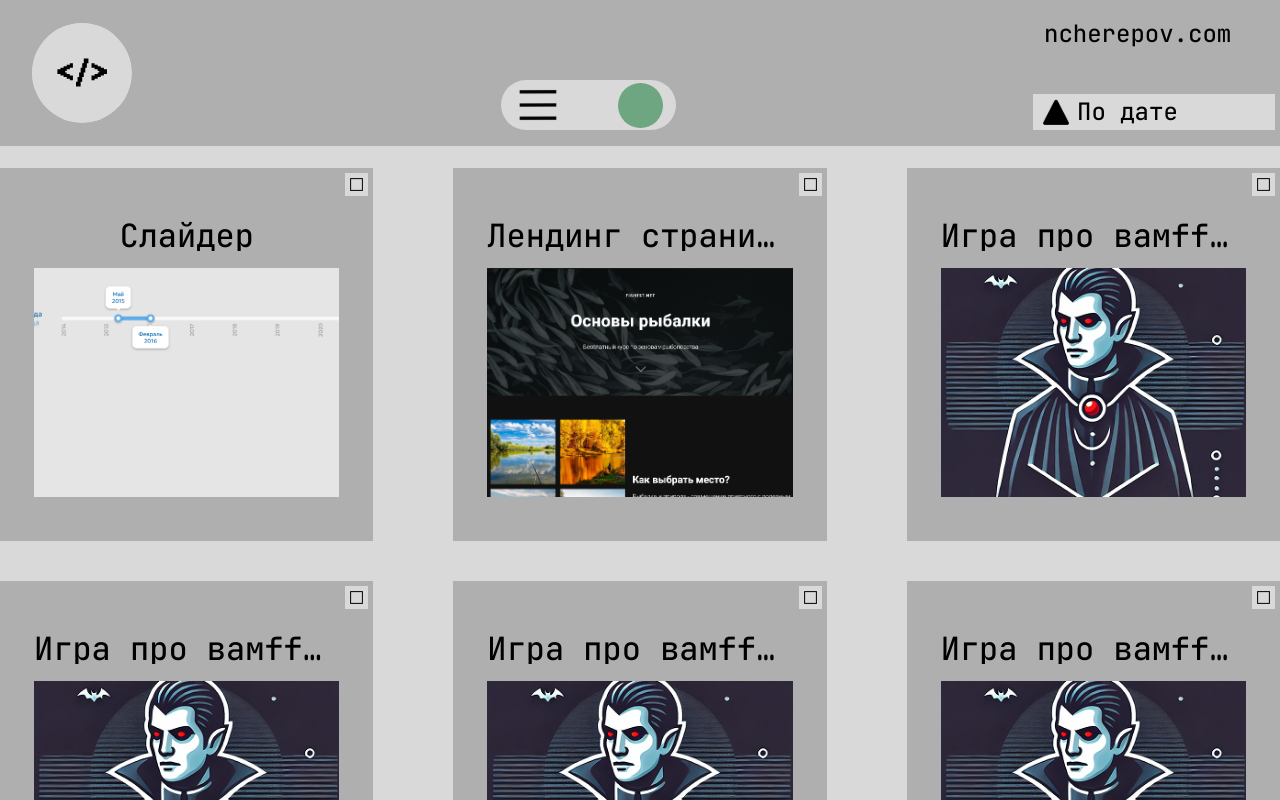
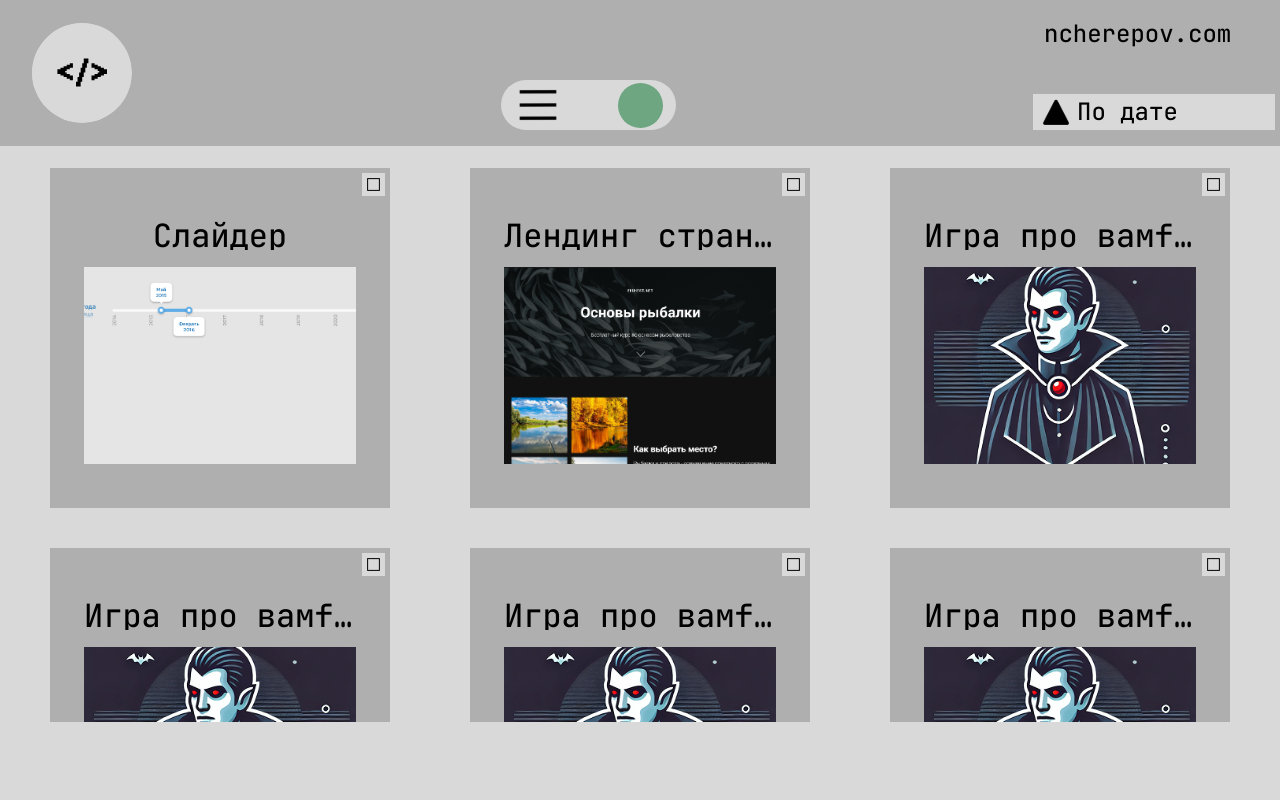
Before and after one commit to NikitaCherepov/my-portfolio, a Next.js app: page /sites in a window 1280 px wide. Shown: the top 800 px of the page. Built offline with nearby package versions, Linux system fonts and the light colour scheme.

Commit message:
[ADD] - Added scroll animation - Added background changing for buttons - Added nice scrollbar

```diff
--- a/src/app/components/Cards/SiteCard/Button/Button.module.scss
+++ b/src/app/components/Cards/SiteCard/Button/Button.module.scss
@@ -7,6 +7,7 @@
     max-height: 53px;
 
     padding: 8px 15px;
+    user-select: none;
 
     display: flex;
     align-items: center;
--- a/src/app/components/Cards/SiteCard/SiteCard.module.scss
+++ b/src/app/components/Cards/SiteCard/SiteCard.module.scss
@@ -115,12 +115,13 @@
                 height: 100%;
                 display: flex;
                 flex-direction: column;
-                gap: 23px;
                 align-items: center;
-                justify-content: flex-end;
+                justify-content: space-between;
+                max-height: 200px;
                 position: absolute;
                 bottom: 0;
                 z-index: 1;
+                overflow: hidden;
             }
         }
     }
--- a/src/app/components/Cards/SiteCard/index.tsx
+++ b/src/app/components/Cards/SiteCard/index.tsx
@@ -13,7 +13,8 @@ export default function SiteCard({object, toggleModal} : any) {
 
     const MotionImage = motion(Image);
 
-    const transitionSettings = { type: "spring", stiffness: 150, damping: 20 };
+    const transitionSettings = { type: "spring", stiffness: 150, damping: 20, };
+    const transitionHoverSettings = {duration: 0.2}
 
     return (
         <motion.div
@@ -45,11 +46,11 @@ export default function SiteCard({object, toggleModal} : any) {
                                         initial={{opacity: 0}}
                                         animate={{opacity: 1}}
                                         exit={{opacity:0}}
-                                        transition={transitionSettings}
+                                        transition={transitionHoverSettings}
                                         key='mainContent'
                                         className={styles.container__mainInfo__hoverMaterial__mainImage}
                                         >
-                                            <motion.img transition={transitionSettings} layout className={styles.container__mainInfo__hoverMaterial__mainImage} src={object.mainImage} alt={object.name} width={100} height={100}/>
+                                            <motion.img transition={transitionHoverSettings} layout className={styles.container__mainInfo__hoverMaterial__mainImage} src={object.mainImage} alt={object.name} width={100} height={100}/>
                                         </motion.div>
                                     )
                                     :
@@ -60,7 +61,7 @@ export default function SiteCard({object, toggleModal} : any) {
                                         initial={{opacity: 0}}
                                         animate={{opacity: 1}}
                                         exit={{opacity:0}}
-                                        transition={transitionSettings}
+                                        transition={transitionHoverSettings}
                                         key='hover'
                                         className={styles.container__mainInfo__hoverMaterial__hoveredButtons}
                                         >
@@ -101,7 +102,7 @@ export default function SiteCard({object, toggleModal} : any) {
                             </div>
                             <Button icon={'/images/icons/github.svg'}/>
                             <Button icon={'/images/icons/link.svg'}/>
-                            <Button text={'Подробнее'}/>
+                            <Button onClick={() => toggleModal(object.id)} text={'Подробнее'}/>
 
                             <p className={styles.container__mainContent__date}>
                                 {object.date}
--- a/src/app/components/ModalSites/ModalSites.module.scss
+++ b/src/app/components/ModalSites/ModalSites.module.scss
@@ -11,10 +11,12 @@
     flex-direction: column;
     align-items: center;
     flex: 1;
+    position: relative;
 
     padding: 30px;
     gap: 54px;
 
+    box-shadow: 0 0 8px 0px rgba(0, 0, 0, 0.509);
     &__header {
         font-size: 2.5rem;
         text-align: center;
--- a/src/app/components/ModalSites/index.tsx
+++ b/src/app/components/ModalSites/index.tsx
@@ -6,7 +6,7 @@ export default function ModalSites({toggleModal, id}: any) {
     const {sites} = useWorkStore();
     const object = sites.find((el) => el.id === id);
     return (
-        <div className={`${styles.container} dropShadow`} onClick={(e) => e.stopPropagation()}>
+        <div className={`${styles.container}`} onClick={(e) => e.stopPropagation()}>
             <div onClick={() => toggleModal(null)} className={`${styles.closeButton} hoverEffect`}>
                 <img src='images/icons/close.svg'></img>
             </div>
--- a/src/app/sites/page.tsx
+++ b/src/app/sites/page.tsx
@@ -9,10 +9,54 @@ import { useSortSitesStore } from "../store/useExitStore"
 import {AnimatePresence, motion} from 'framer-motion'
 import { SiteWork, MusicWork } from "../store/useExitStore"
 import { SortSitesStore } from "../store/useExitStore"
-import {useState, useEffect} from 'react'
+import {useState, useEffect, useRef} from 'react'
 import ModalSites from "../components/ModalSites"
 
 export default function SitesPage() {
+    const scrollRef = useRef<HTMLDivElement | null>(null);
+    const [scrollDir, setScrollDir] = useState<"up" | "down" | 'idle'>('idle');
+    const scrollVariants = {
+        idle: { rotateX: 0, boxShadow: 'none' },
+        down: { rotateX: '10deg', boxShadow: '0 5px 0px rgb(94, 94, 94)'},
+        up: { rotateX: '-10deg', boxShadow: '0 -5px 0px rgb(94, 94, 94)' },
+      };
+
+    let lastScrollTop = 0;
+    let scrollTimeout: NodeJS.Timeout | null = null;
+
+    useEffect(() => {
+        const handleScroll = () => {
+            if (!scrollRef.current) return;
+
+            const scrollTop = scrollRef.current.scrollTop;
+            if (scrollTop > lastScrollTop) {
+                setScrollDir("down");
+            } else if (scrollTop < lastScrollTop) {
+                setScrollDir("up");
+            }
+            lastScrollTop = scrollTop;
+
+            if (scrollTimeout) clearTimeout(scrollTimeout);
+            scrollTimeout = setTimeout(() => setScrollDir('idle'), 100);
+        };
+
+        const scrollContainer = scrollRef.current;
+        if (scrollContainer) {
+            scrollContainer.addEventListener("scroll", handleScroll);
+        }
+
+        return () => {
+            if (scrollContainer) {
+                scrollContainer.removeEventListener("scroll", handleScroll);
+            }
+            if (scrollTimeout) clearTimeout(scrollTimeout);
+        };
+    }, []);
+
+    useEffect(() => {
+        console.log(scrollDir);
+    }, [scrollDir])
+
     const {view} = useViewStore();
     const pathname = usePathname();
     const pageKey = pathname.slice(1) as keyof typeof sortingOptions;
@@ -75,12 +119,27 @@ export default function SitesPage() {
             </AnimatePresence>
             <motion.div
             layout
-
+            ref={scrollRef}
             transition={{type: 'tween', stiffness: 150, damping: 20, duration: 0.3}}
-            className={`${styles.container__cards} ${view === 'grid' ? styles.container__cards_grid : styles.container__cards_list}`}>
+            className={`${styles.container__cards}
+            ${view === 'grid' ? styles.container__cards_grid : styles.container__cards_list}
+            `}>
                 {sortedSites.map((object) => (
-                    <motion.div transition={{type: 'tween', stiffness: 150, damping: 20, duration: 0.3}} className={`${styles.container__cards__card} ${view === 'grid' ? styles.container__cards__card_grid : styles.container__cards__card_list}`} key={object.id} layout>
+                    <motion.div
+                    key={object.id}
+                    transition={{type: 'tween', stiffness: 150, damping: 20, duration: 0.3}}
+                    className={`
+                    ${styles.container__cards__card}
+                    ${view === 'grid' ? styles.container__cards__card_grid : styles.container__cards__card_list}`}
+                    layout>
+                        <motion.div
+                            animate={scrollDir}
+                            variants={scrollVariants}
+                            className={`${styles.container__cards__card}`}
+                            transition={{type: 'tween', duration: 0.3, ease: 'easeInOut'}}
+                            >
                         <SiteCard toggleModal={(id:string) => toggleModal(id)} object={object}/>
+                        </motion.div>
                     </motion.div>
                 ))}
             </motion.div>
--- a/src/app/sites/sites.module.scss
+++ b/src/app/sites/sites.module.scss
@@ -7,18 +7,43 @@
 
     &__cards {
         display: grid;
+        width: 100%;
+        justify-content: center;
+        justify-items: center;
+
+        perspective: 500vw;
+        max-width: 1500px;
+
+        gap: 40px 80px;
+
+        flex-grow:0;
+        max-height: calc(100vh - var(--header-height) - 100px);
+        overflow-y: auto;
+        overflow-x: hidden;
+
+        &_scrollDown {
+            transform: rotateZ(10deg);
+        }
+        &_scrollUp {
+            transform: rotateZ(-10deg);
+        }
 
         &_list {
             grid-template-columns: repeat(1, 1fr);
+            padding-right: 25px;
         }
         &_grid {
             grid-template-columns: repeat(auto-fit, minmax(300px, 1fr));
-            max-width: 1400px;
+            max-width: 1500px;
+            padding: 0 50px;
+            gap: 40px 80px;
         }
 
         &__card {
             width: 100%;
             height: 100%;
+            transform-style: preserve-3d;
+            backface-visibility: hidden;
 
             min-width: 300px;
 
@@ -40,16 +65,30 @@
                 }
             }
         }
+    }
+    &__cards::-webkit-scrollbar-thumb {
+        all: unset;
+        width: 82px;
+        height: 22px;
+        background: rgba(175, 175, 175, 0.6);
+    }
+    &__cards::-webkit-scrollbar-thumb:hover {
+        background: rgba(175, 175, 175, 1);
+    }
+    &__cards::-webkit-scrollbar {
+        all: unset;
+        width: 20px;
+    }
+    &__cards::-webkit-scrollbar-track {
+        all: unset;
+        width: 1px;
+        background: var(--background);
+    }
 
-        width: 100%;
-        justify-content: center;
-        justify-items: center;
-
-        max-width: 1500px;
-
-        gap: 40px 80px;
-
-        flex-grow:0;
+    &__cards::-webkit-scrollbar-track {
+        background-image: url("/images/icons/scroll-track.png");
+        background-repeat: repeat-y;
+        background-size: contain;
     }
 }
 
```
Also changed, not shown: public/images/icons/scroll-sites.svg (added), public/images/icons/scroll-track.png (added).
